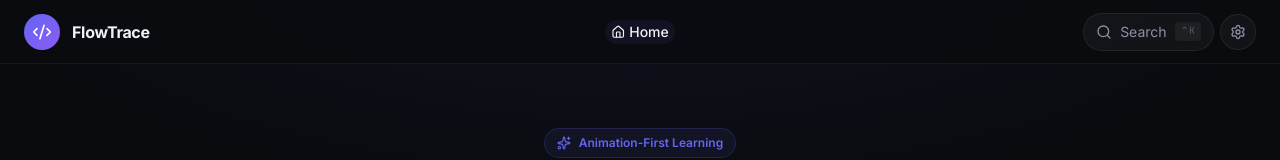
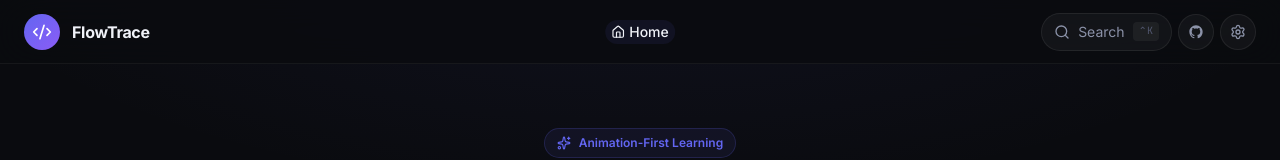
Before and after one commit to prince19112003/FlowTrace, a React (Vite) app: page /languages in a window 1280 px wide. Shown: the top 160 px of the page. Built offline with nearby package versions, Linux system fonts and the light colour scheme.

Commit message:
Add GitHub profile link to header showing only logo next to settings

```diff
--- a/src/app/layout/GlobalAppShell.tsx
+++ b/src/app/layout/GlobalAppShell.tsx
@@ -2,6 +2,12 @@
 import { Outlet, useLocation, useNavigate } from 'react-router-dom';
 import { Code2, Search, Settings, ChevronRight, Home } from 'lucide-react';
 import { motion, AnimatePresence } from 'motion/react';
+
+const GithubIcon: React.FC<React.SVGProps<SVGSVGElement>> = (props) => (
+  <svg viewBox="0 0 24 24" fill="currentColor" {...props}>
+    <path d="M12 2C6.477 2 2 6.484 2 12.017c0 4.425 2.865 8.18 6.839 9.504.5.092.682-.217.682-.483 0-.237-.008-.868-.013-1.703-2.782.605-3.369-1.343-3.369-1.343-.454-1.158-1.11-1.466-1.11-1.466-.908-.62.069-.608.069-.608 1.003.07 1.531 1.032 1.531 1.032.892 1.53 2.341 1.088 2.91.832.092-.647.35-1.088.636-1.338-2.22-.253-4.555-1.113-4.555-4.951 0-1.093.39-1.988 1.029-2.688-.103-.253-.446-1.272.098-2.65 0 0 .84-.27 2.75 1.026A9.564 9.564 0 0112 6.844c.85.004 1.705.115 2.504.337 1.909-1.296 2.747-1.027 2.747-1.027.546 1.379.202 2.398.1 2.651.64.7 1.028 1.595 1.028 2.688 0 3.848-2.339 4.695-4.566 4.943.359.309.678.92.678 1.855 0 1.338-.012 2.419-.012 2.747 0 .268.18.58.688.482C19.138 20.193 22 16.44 22 12.017 22 6.484 17.522 2 12 2z"/>
+  </svg>
+);
 
 /* =========================================================
    GLOBAL SEARCH DATA — all programs across all topics
@@ -411,6 +417,29 @@
             </kbd>
           </button>
 
+          <a
+            href="https://github.com/prince19112003"
+            target="_blank"
+            rel="noopener noreferrer"
+            title="GitHub Profile"
+            className="w-9 h-9 flex items-center justify-center rounded-xl transition-all"
+            style={{
+              color: '#8b92a8',
+              background: 'rgba(255,255,255,0.04)',
+              border: '1px solid rgba(255,255,255,0.07)',
+            }}
+            onMouseEnter={e => {
+              (e.currentTarget as HTMLElement).style.color = '#f0f2f8';
+              (e.currentTarget as HTMLElement).style.borderColor = 'rgba(99,102,241,0.3)';
+            }}
+            onMouseLeave={e => {
+              (e.currentTarget as HTMLElement).style.color = '#8b92a8';
+              (e.currentTarget as HTMLElement).style.borderColor = 'rgba(255,255,255,0.07)';
+            }}
+          >
+            <GithubIcon className="w-4 h-4" />
+          </a>
+
           <button
             onClick={() => navigate('/settings')}
             title="Settings"
```
